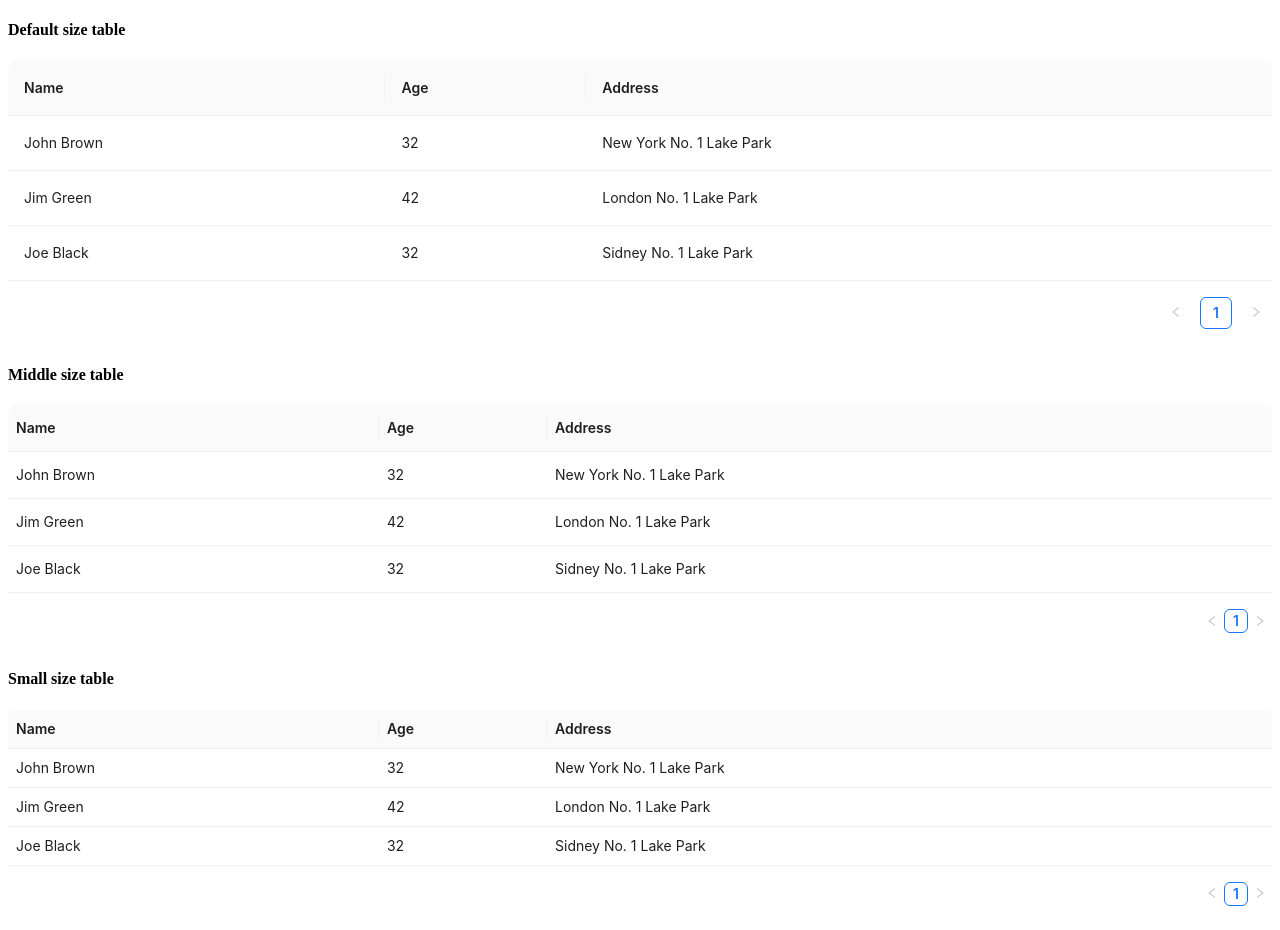
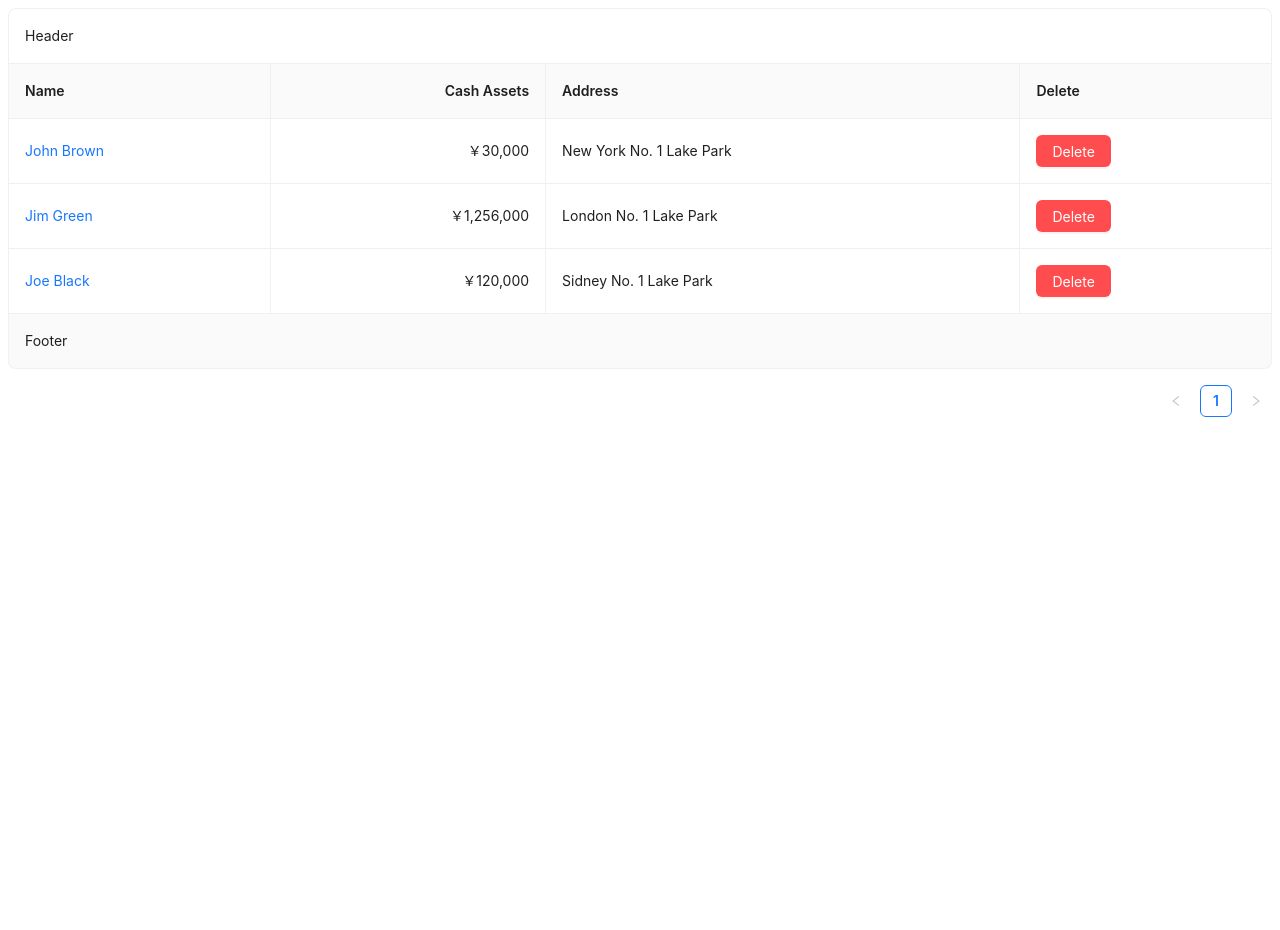
Before and after one commit to TriPhan0511/react-ant-design, a React (Vite) app: page / in a window 1280 px wide. After the commit the page ends 800 px from the top, so only its background shows below. Built offline with nearby package versions, Linux system fonts and the light colour scheme.

Commit message:
Title, Border and Footer

```diff
--- a/package.json
+++ b/package.json
@@ -11,7 +11,7 @@
   "dependencies": {
     "@ant-design/icons": "^5.0.1",
     "@emotion/react": "^11.10.5",
-    "@emotion/styled": "^11.10.5",
+    "@emotion/styled": "^11.10.6",
     "@tanstack/react-query": "^4.24.10",
     "@tanstack/react-query-devtools": "^4.24.10",
     "antd": "^5.2.2",
--- a/src/App.jsx
+++ b/src/App.jsx
@@ -1,7 +1,7 @@
-import AntdTable13Size from './samples/tables/AntdTable13Size'
+import AntdTable14BorderTitleAndFooter from './samples/tables/AntdTable14BorderTitleAndFooter'
 
 function App() {
-  return <AntdTable13Size />
+  return <AntdTable14BorderTitleAndFooter />
 }
 
 export default App
--- /dev/null
+++ b/src/samples/tables/AntdTable14BorderTitleAndFooter.jsx
@@ -0,0 +1,142 @@
+import { Button, Table } from 'antd'
+import { useEffect, useState } from 'react'
+
+// Datasource
+const dataSource = [
+  {
+    key: '1',
+    name: 'John Brown',
+    money: 30000,
+    address: 'New York No. 1 Lake Park',
+  },
+  {
+    key: '2',
+    name: 'Jim Green',
+    money: 1256000,
+    address: 'London No. 1 Lake Park',
+  },
+  {
+    key: '3',
+    name: 'Joe Black',
+    money: 120000,
+    address: 'Sidney No. 1 Lake Park',
+  },
+]
+
+const AntdTable14BorderTitleAndFooter = () => {
+  const [data, setData] = useState([])
+
+  useEffect(() => {
+    setData(dataSource)
+  }, [])
+
+  // Columns
+  const columns = [
+    {
+      title: 'Name',
+      dataIndex: 'name',
+      render: (text) => <a>{text}</a>,
+    },
+    {
+      title: 'Cash Assets',
+      dataIndex: 'money',
+      render: (number) =>
+        new Intl.NumberFormat('ja-JP', {
+          style: 'currency',
+          currency: 'JPY',
+        }).format(number),
+      align: 'right',
+      className: 'myClass',
+    },
+    {
+      title: 'Address',
+      dataIndex: 'address',
+    },
+    {
+      title: 'Delete',
+      render: (_, record) => (
+        <Button type='primary' danger onClick={() => deleteRecord(record)}>
+          Delete
+        </Button>
+      ),
+    },
+  ]
+
+  function deleteRecord(record) {
+    setData(data.filter((item) => item.key !== record.key))
+  }
+
+  return (
+    <Table
+      dataSource={data}
+      // dataSource={dataSource}
+      columns={columns}
+      bordered
+      title={() => 'Header'}
+      footer={() => 'Footer'}
+    />
+  )
+}
+
+export default AntdTable14BorderTitleAndFooter
+// import { Table } from 'antd'
+
+// const AntdTable14BorderTitleAndFooter = () => {
+//   // Datasource
+//   const dataSource = [
+//     {
+//       key: '1',
+//       name: 'John Brown',
+//       money: 30000,
+//       address: 'New York No. 1 Lake Park',
+//     },
+//     {
+//       key: '2',
+//       name: 'Jim Green',
+//       money: 1256000,
+//       address: 'London No. 1 Lake Park',
+//     },
+//     {
+//       key: '3',
+//       name: 'Joe Black',
+//       money: 120000,
+//       address: 'Sidney No. 1 Lake Park',
+//     },
+//   ]
+
+//   // Columns
+//   const columns = [
+//     {
+//       title: 'Name',
+//       dataIndex: 'name',
+//       render: (text) => <a>{text}</a>,
+//     },
+//     {
+//       title: 'Cash Assets',
+//       dataIndex: 'money',
+//       render: (number) =>
+//         new Intl.NumberFormat('ja-JP', {
+//           style: 'currency',
+//           currency: 'JPY',
+//         }).format(number),
+//       align: 'right',
+//       className: 'myClass',
+//     },
+//     {
+//       title: 'Address',
+//       dataIndex: 'address',
+//     },
+//   ]
+
+//   return (
+//     <Table
+//       dataSource={dataSource}
+//       columns={columns}
+//       bordered
+//       title={() => 'Header'}
+//       footer={() => 'Footer'}
+//     />
+//   )
+// }
+
+// export default AntdTable14BorderTitleAndFooter
```
Also changed, not shown: 1 other file (tests, documents, lock files or other folders).
